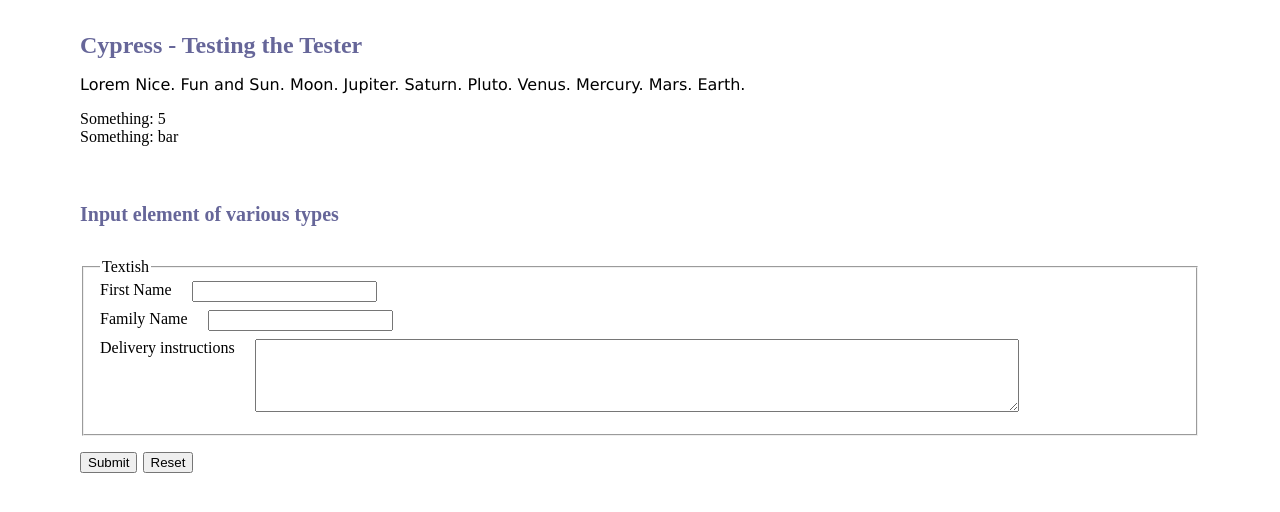
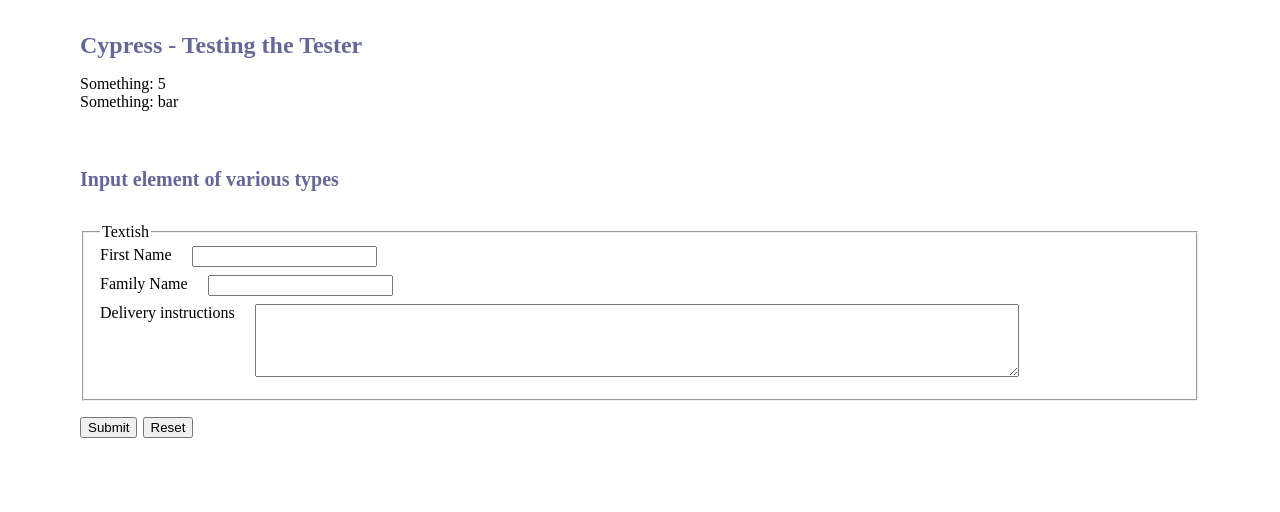
Before and after one commit to JohnLukeBentley/CypressDemo, a website: page index.html in a window 1280 px wide. Drawn offline with Linux system fonts and the light colour scheme.

Commit message:
Cleared Planets.

```diff
--- a/index.html
+++ b/index.html
@@ -41,7 +41,7 @@
 </head>
 <body>
   <h1>Cypress - Testing the Tester</h1>
-  <p>Lorem Nice. Fun and Sun. Moon. Jupiter. Saturn. Pluto. Venus. Mercury. Mars. Earth.</p>
+  <p></p>
   <output></output>
 
   <form method="post" action="" onsubmit="return false;">
```
